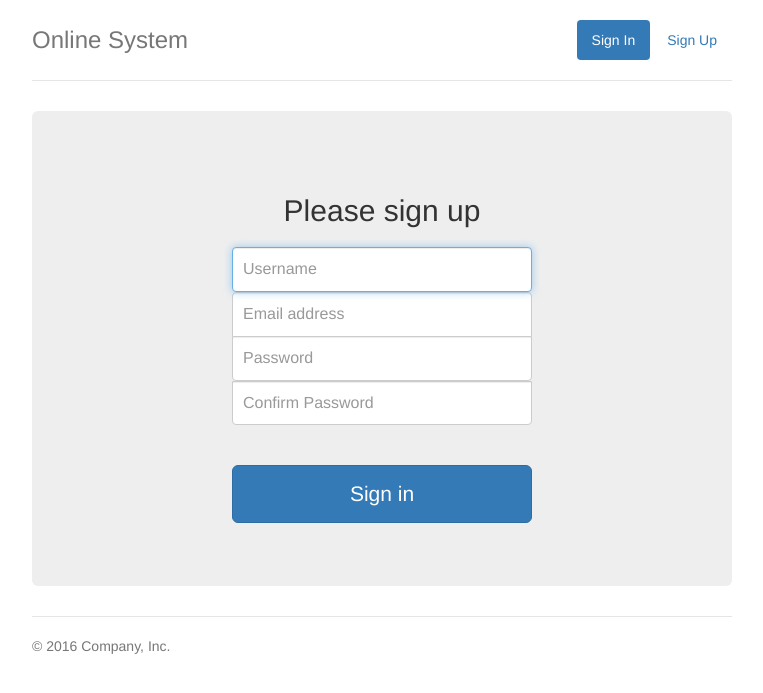
After one commit to Flourishlove/Online-System-with-MYSQL, a Flask app: page /signup in a window 1280 px wide. The commit adds this page. Shown: the top 693 px of the page, without its empty margins (258-1021 px from the left). Run offline with Flask 2, Linux system fonts and the light colour scheme.

Commit message:
signup page

```diff
--- a/webflask/static/css/login.css
+++ b/webflask/static/css/signup.css
@@ -85,7 +85,7 @@ body {
 }
 .form-signin .form-signin-heading,
 .form-signin .checkbox {
-  margin-bottom: 10px;
+  margin-bottom: 20px;
 }
 .form-signin .checkbox {
   font-weight: normal;
@@ -102,17 +102,17 @@ body {
 .form-signin .form-control:focus {
   z-index: 2;
 }
+
 .form-signin input[type="email"] {
   margin-bottom: -1px;
   border-bottom-right-radius: 0;
   border-bottom-left-radius: 0;
 }
 .form-signin input[type="password"] {
-  margin-bottom: 10px;
   border-top-left-radius: 0;
   border-top-right-radius: 0;
 }
 
 .btn-signin {
-  margin-top: 30px;
+  margin-top: 40px;
 }
--- /dev/null
+++ b/webflask/templates/signup.html
@@ -0,0 +1,85 @@
+<!DOCTYPE html>
+<html lang="en">
+  <head>
+    <meta charset="utf-8">
+    <meta http-equiv="X-UA-Compatible" content="IE=edge">
+    <meta name="viewport" content="width=device-width, initial-scale=1">
+    <!-- The above 3 meta tags *must* come first in the head; any other head content must come *after* these tags -->
+    <meta name="description" content="">
+    <meta name="author" content="">
+    <link rel="icon" href="../../favicon.ico">
+
+    <title>Online System</title>
+
+    <!-- Bootstrap core CSS -->
+    <link rel=stylesheet type=text/css href="{{ url_for('static', filename='css/bootstrap.min.css') }}">
+
+    <!-- IE10 viewport hack for Surface/desktop Windows 8 bug -->
+    <link rel=stylesheet type=text/css href="{{ url_for('static', filename='css/ie10-viewport-bug-workaround.css') }}">
+
+    <!-- Custom styles for this template -->
+    <link rel=stylesheet type=text/css href="{{ url_for('static', filename='css/signup.css') }}">
+
+    <!-- Just for debugging purposes. Don't actually copy these 2 lines! -->
+    <!--[if lt IE 9]><script src="../../assets/js/ie8-responsive-file-warning.js"></script><![endif]-->
+    <script src="{{ url_for('static', filename='js/ie-emulation-modes-warning.js') }}"></script>
+
+    <!-- HTML5 shim and Respond.js for IE8 support of HTML5 elements and media queries -->
+    <!--[if lt IE 9]>
+      <script src="https://oss.maxcdn.com/html5shiv/3.7.3/html5shiv.min.js"></script>
+      <script src="https://oss.maxcdn.com/respond/1.4.2/respond.min.js"></script>
+    <![endif]-->
+  </head>
+
+  <body>
+
+    <div class="container">
+      <div class="header clearfix">
+        <nav>
+          <ul class="nav nav-pills pull-right">
+            <li role="presentation" class="active"><a href="#">Sign In</a></li>
+            <li role="presentation"><a href="#">Sign Up</a></li>
+          </ul>
+        </nav>
+        <h3 class="text-muted">Online System</h3>
+      </div>
+
+      <div class="jumbotron">
+      <form class="form-signin" data-toggle="validator">
+        <h2 class="form-signin-heading">Please sign up</h2>
+        <label for="inputUsername" class="sr-only">Username</label>
+                <input id="inputUsername" class="form-control" placeholder="Username" required="" autofocus="">
+        <label for="inputEmail" class="sr-only">Email address</label>
+        <input id="inputEmail" class="form-control" placeholder="Email address" required="" type="email">
+        <label for="inputPassword" class="sr-only">Password</label>
+        <input id="inputPassword" class="form-control" placeholder="Password" required="" type="password">
+        <label for="confirmPassword" class="sr-only">Confirm Password</label>
+        <input id="confirmPassword" class="form-control" data-match="#inputPassword" data-match-error="Whoops, these don't match" placeholder="Confirm Password" required="" type="password" oninput="check(this)">
+        <script language='javascript' type='text/javascript'>
+          function check(input) {
+        if (input.value != document.getElementById("inputPassword").value) {
+            input.setCustomValidity('Password not matching.');
+        } else {
+            // input is valid -- reset the error message
+            input.setCustomValidity('');
+        }
+    }
+</script>
+        <div class="checkbox">
+
+        </div>
+        <button class="btn btn-lg btn-primary btn-block btn-signin" type="submit">Sign in</button>
+      </form>
+      </div>
+
+      <footer class="footer">
+        <p>&copy; 2016 Company, Inc.</p>
+      </footer>
+
+    </div> <!-- /container -->
+
+
+    <!-- IE10 viewport hack for Surface/desktop Windows 8 bug -->
+    <script src="{{ url_for('static', filename='js/e10-viewport-bug-workaround.js') }}"></script>
+  </body>
+</html>
```
